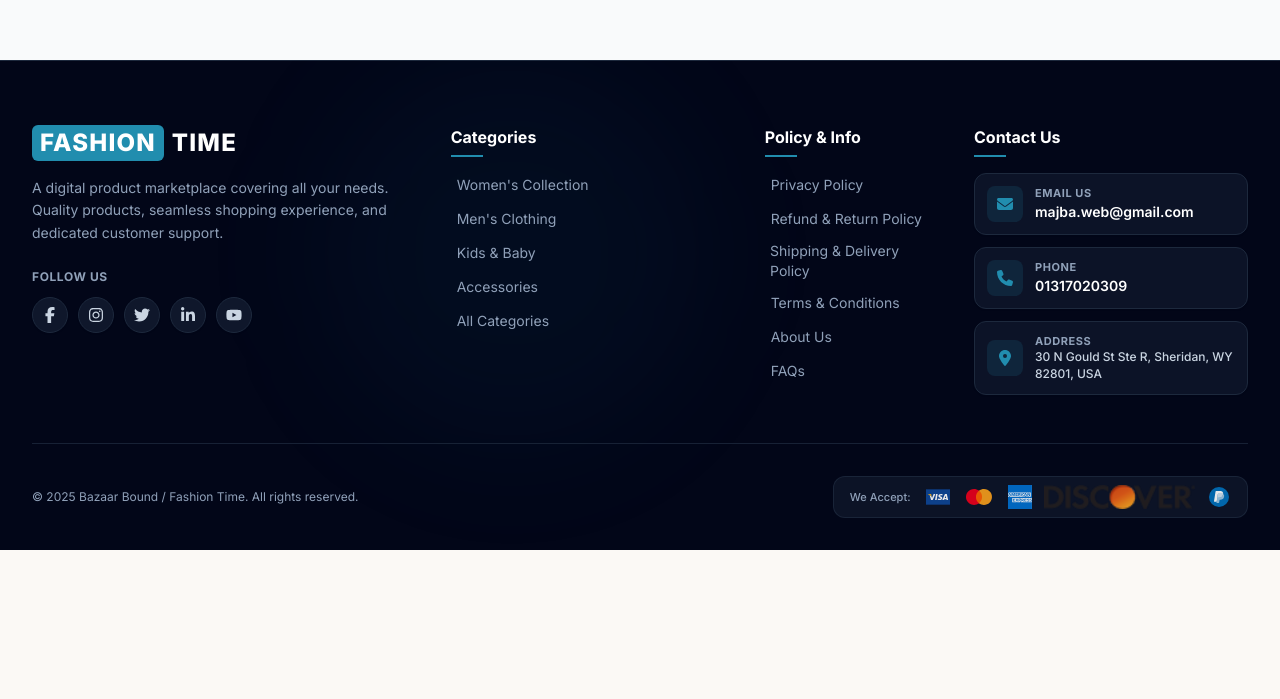
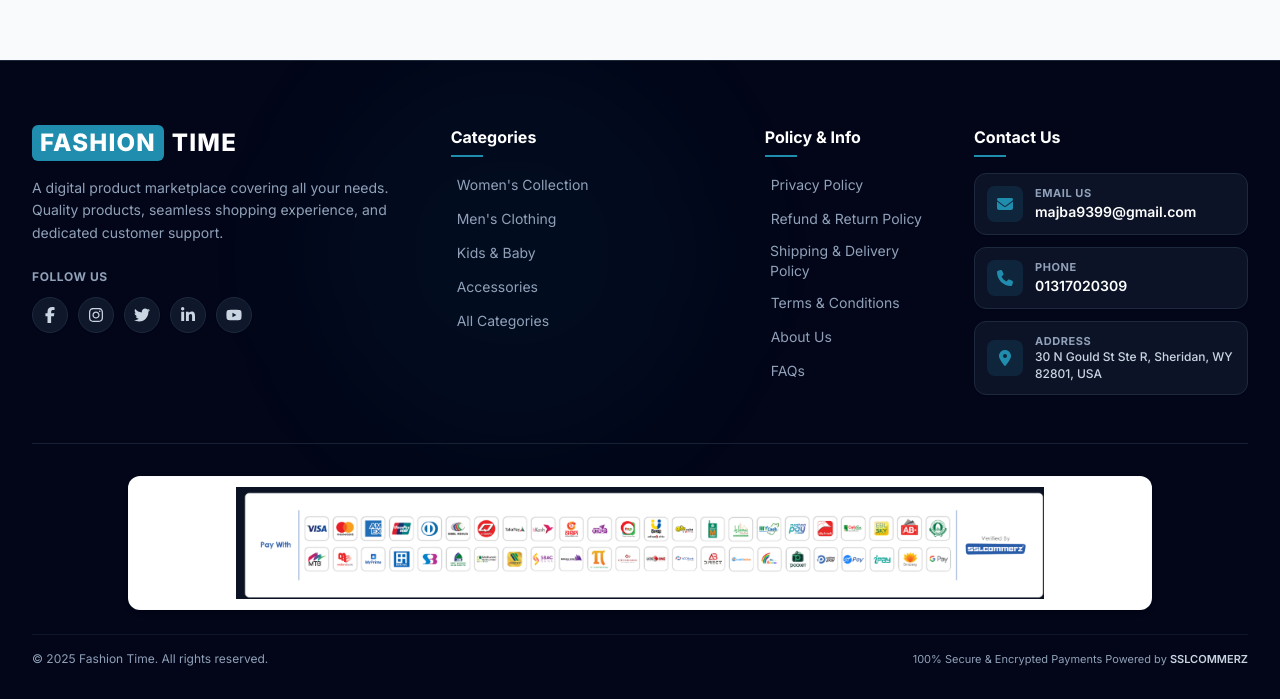
Before and after one commit to Snarecore/Ecommee-Frontend, a Next.js app: page /track-order in a window 1280 px wide. Shown: the part 912-1611 px from the top of the page. Before the commit the page ends 1462 px from the top, so only its background shows below. Built offline with nearby package versions, Linux system fonts and the light colour scheme; no server answers.

Commit message:
feat(footer): add SSLCommerz verified payment banner and update contact email

```diff
--- a/src/component/layout/Footer.tsx
+++ b/src/component/layout/Footer.tsx
@@ -5,11 +5,7 @@ import Link from "next/link";
 import { useAtom } from "jotai";
 import { headerFooterAtom, socialLinksAtom, nestedCategoriesAtom } from "../../store/global-store";
 import { MainCategory } from "../../interface/nested-category.interface";
-import visaCard from "../../assets/visaCard.svg";
-import mastardCard from "../../assets/masterCard.svg";
-import americanCard from "../../assets/dls-logo-bluebox-solid.svg";
-import discoveLog from "../../assets/discover-logo.png";
-import paypal from "../../assets/paypal-svgrepo-com.svg";
+import sslCommerzBanner from "../../assets/sslcommerz-banner.png";
 
 import {
     FaFacebookF,
@@ -59,7 +55,7 @@ const Footer = () => {
     const [nestedCategories] = useAtom(nestedCategoriesAtom);
     const mainCategories = (nestedCategories ?? []) as unknown as MainCategory[];
 
-    const contactEmail = "majba.web@gmail.com";
+    const contactEmail = "majba9399@gmail.com";
     const contactPhone = "01317020309";
     const contactAddress = headerFooterData?.contactAddress || "30 N Gould St Ste R, Sheridan, WY 82801, USA";
 
@@ -230,20 +226,29 @@ const Footer = () => {
 
                 </div>
 
-                {/* Bottom Bar: Copyright & Payment Icons */}
-                <div className="border-t border-slate-800/80 pt-8 flex flex-col md:flex-row items-center justify-between gap-4">
-                    <p className="text-xs text-slate-400 text-center md:text-left">
-                        {headerFooterData?.copyrightText || "© 2025 Bazaar Bound / Fashion Time. All rights reserved."}
+                {/* SSLCommerz Payment Gateway Banner */}
+                <div className="border-t border-slate-800/80 pt-8 pb-6">
+                    <div className="w-full flex justify-center">
+                        <div className="w-full max-w-5xl bg-white rounded-xl p-2 sm:p-2.5 shadow-md border border-slate-200/20 overflow-hidden flex items-center justify-center">
+                            <Image
+                                src={sslCommerzBanner}
+                                alt="SSLCOMMERZ Verified Payment Gateway - Pay With Cards, Mobile Banking & Net Banking"
+                                className="w-full h-auto object-contain max-h-24 sm:max-h-28"
+                                width={1024}
+                                height={142}
+                            />
+                        </div>
+                    </div>
+                </div>
+
+                {/* Bottom Bar: Copyright */}
+                <div className="pt-4 border-t border-slate-800/50 flex flex-col sm:flex-row items-center justify-between gap-3 text-xs text-slate-400">
+                    <p className="text-center sm:text-left">
+                        {headerFooterData?.copyrightText || "© 2025 Fashion Time. All rights reserved."}
                     </p>
-
-                    <div className="flex items-center gap-3 bg-slate-900/80 px-4 py-2 rounded-xl border border-slate-800/80 flex-wrap justify-center">
-                        <span className="text-[11px] font-medium text-slate-400 mr-1 hidden sm:inline">We Accept:</span>
-                        <Image src={visaCard} alt="Visa" className="h-6 w-auto object-contain opacity-90 hover:opacity-100 transition-opacity" width={40} height={24} />
-                        <Image src={mastardCard} alt="Mastercard" className="h-6 w-auto object-contain opacity-90 hover:opacity-100 transition-opacity" width={40} height={24} />
-                        <Image src={americanCard} alt="American Express" className="h-6 w-auto object-contain opacity-90 hover:opacity-100 transition-opacity" width={40} height={24} />
-                        <Image src={discoveLog} alt="Discover" className="h-6 w-auto object-contain opacity-90 hover:opacity-100 transition-opacity" width={45} height={24} />
-                        <Image src={paypal} alt="Paypal" className="h-6 w-auto object-contain opacity-90 hover:opacity-100 transition-opacity" width={40} height={24} />
-                    </div>
+                    <p className="text-center sm:text-right text-[11px] text-slate-400">
+                        100% Secure &amp; Encrypted Payments Powered by <span className="text-slate-300 font-semibold">SSLCOMMERZ</span>
+                    </p>
                 </div>
             </footer>
         </div>
```
Also changed, not shown: public/sslcommerz-banner.png (added), src/assets/sslcommerz-banner.png (added).
